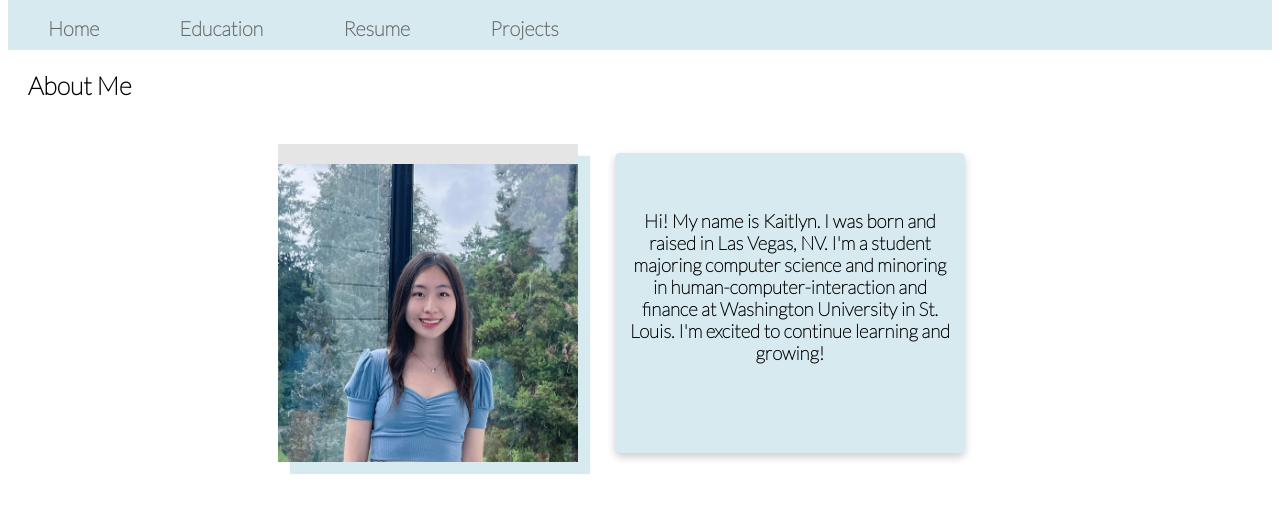
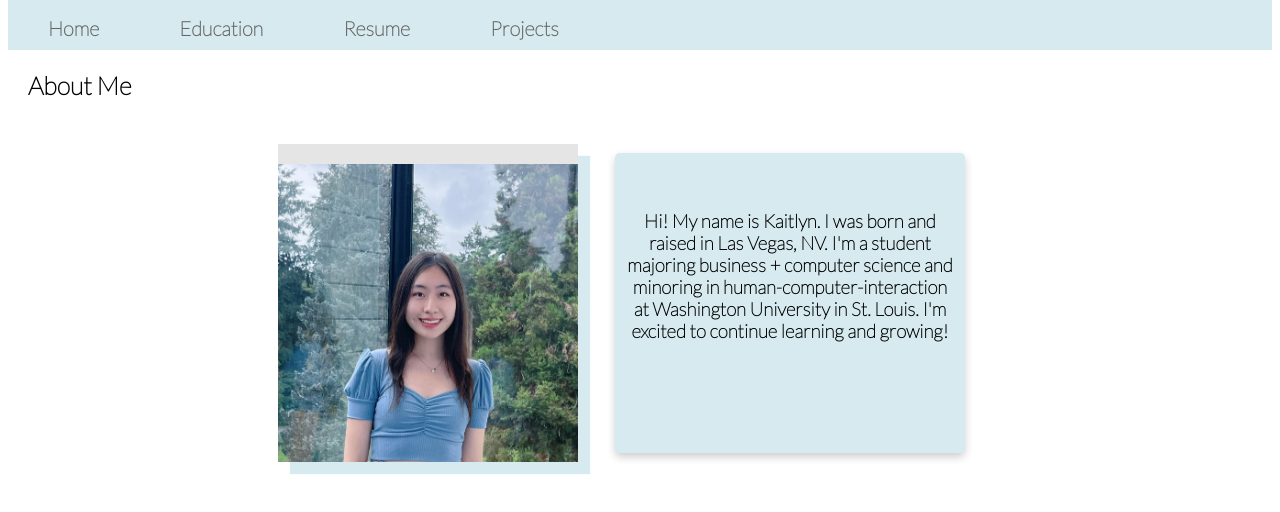
Before and after one commit to kaitlynwang7167/kaitlynwang7167.github.io, a plain HTML site: page index.html in a window 1280 px wide. Shown: the part 98-610 px from the top of the page. Drawn offline with Linux system fonts and the light colour scheme.

Commit message:
Update index.html

```diff
--- a/index.html
+++ b/index.html
@@ -30,7 +30,7 @@
     <div class ="card">
       <br><br>
    <h3 class="card-body">
-     Hi! My name is Kaitlyn. I was born and raised in Las Vegas, NV. I'm a student majoring computer science and minoring in human-computer-interaction and finance at Washington University in St. Louis. I'm excited to continue learning and growing!</h3>
+     Hi! My name is Kaitlyn. I was born and raised in Las Vegas, NV. I'm a student majoring business + computer science and minoring in human-computer-interaction at Washington University in St. Louis. I'm excited to continue learning and growing!</h3>
     </div>
   </div>
 </main>
```
